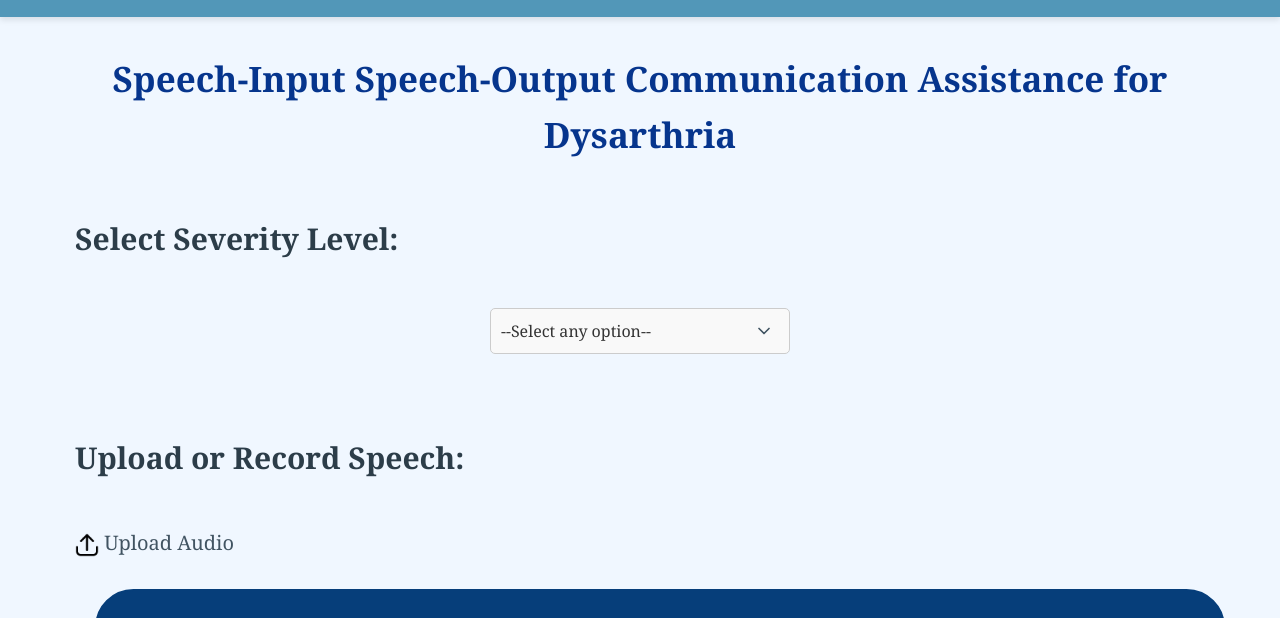
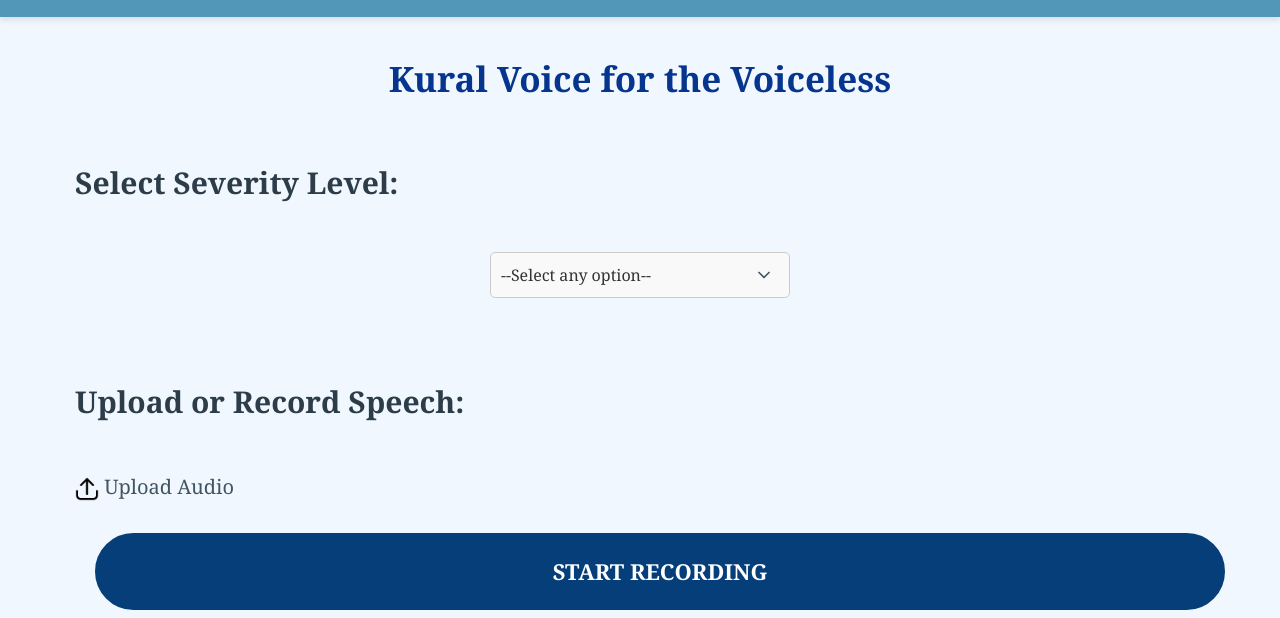
Before and after one commit to sugarcane-mk/sisoca_frontend, a plain HTML site: page index.html in a window 1280 px wide. Shown: the part 138-756 px from the top of the page. Drawn offline with nearby package versions, Linux system fonts and the light colour scheme.

Commit message:
Update index.html

```diff
--- a/index.html
+++ b/index.html
@@ -5,7 +5,7 @@
   <meta name="viewport" content="width=device-width, initial-scale=1">
   <link rel="stylesheet" href="https://cdn.jsdelivr.net/npm/@picocss/pico@1/css/pico.min.css">
   <link rel="stylesheet" href="styles.css">
-  <title>Speech Input Speech Output Communication Assistance for Dysarthria</title>
+  <title>Kural Voice for the voiceless</title>
   <style>
     /* Hide the default file input */
     #audio-input {
@@ -31,11 +31,11 @@
     <img src="meity.png" alt="Meity Logo">
 
 </nav>
-<h2 style=" text-align: center; color: rgb(6, 42, 110);" >Speech-Input Speech-Output Communication Assistance for Dysarthria</h2>
+<h2 style=" text-align: center; color: rgb(6, 42, 110);" >Kural Voice for the Voiceless</h2>
   <main class="container">
 
     <section>
-      <h2 style=" text-align: center; color: rgb(6, 53, 141);" >Speech-Input Speech-Output Communication Assistance for Dysarthria</h2>
+      <h2 style=" text-align: center; color: rgb(6, 53, 141);" >Kural Voice for the Voiceless</h2>
       <form id="audio-form" method="POST" enctype="multipart/form-data">
         <!-- Severity selection dropdown -->
         <section>
```
